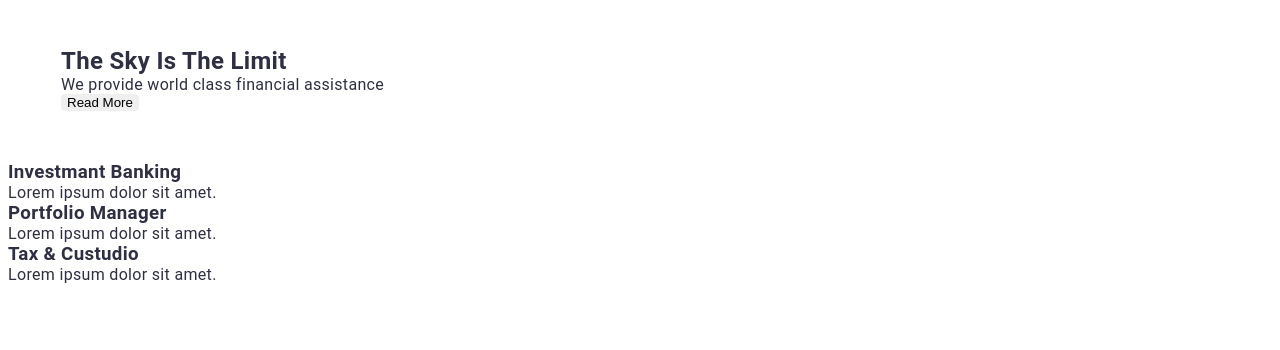
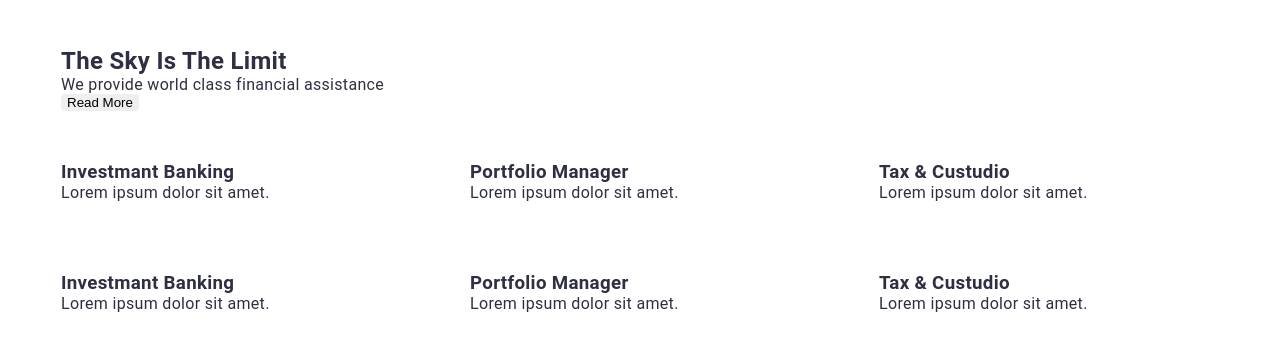
Before and after one commit to ustym-karpiuk/blended-repository, a plain HTML site: page index.html in a window 1280 px wide. Shown: the part 90-440 px from the top of the page. Drawn offline with Linux system fonts and the light colour scheme.

Commit message:
feat: add class and flex

```diff
--- a/css/styles.css
+++ b/css/styles.css
@@ -81,7 +81,7 @@ a {
   clip: rect(0 0 0 0);
   overflow: hidden;
 }
-/* ------------------HADER------------------- */
+/* ------------------HEADER------------------- */
 
 .header {
 }
@@ -113,16 +113,25 @@ a {
 .header-link:focus {
   background-color: tomato;
 }
-.hero{
+
+/* ------------------HERO------------------- */
+.hero {
   padding-top: 50px;
   padding-bottom: 50px;
 }
-.hero-title{
+.hero-title {
+}
+.hero-text {
+}
+.hero-btn {
+}
 
+/* ------------------PROJECTS------------------- */
+.projects-list {
+  display: flex;
+  flex-wrap: wrap;
+  gap: 70px;
 }
-.hero-text{
-
+.projects-item {
+  width: 339px;
 }
-.hero-btn{
-
-}
--- a/index.html
+++ b/index.html
@@ -1,6 +1,5 @@
 <!DOCTYPE html>
 <html lang="en">
-
   <head>
     <meta charset="UTF-8" />
     <meta http-equiv="X-UA-Compatible" content="IE=edge" />
@@ -43,24 +42,37 @@
         </div>
       </section>
       <section>
+        <div class="container">
           <h2 class="visually-hidden">Title</h2>
-      <ul>
-        <li>
+          <ul class="projects-list">
+            <li class="projects-item">
               <h3>Investmant Banking</h3>
               <p>Lorem ipsum dolor sit amet.</p>
             </li>
-        <li>
+            <li class="projects-item">
               <h3>Portfolio Manager</h3>
               <p>Lorem ipsum dolor sit amet.</p>
             </li>
-        <li>
+            <li class="projects-item">
+              <h3>Tax & Custudio</h3>
+              <p>Lorem ipsum dolor sit amet.</p>
+            </li>
+            <li class="projects-item">
+              <h3>Investmant Banking</h3>
+              <p>Lorem ipsum dolor sit amet.</p>
+            </li>
+            <li class="projects-item">
+              <h3>Portfolio Manager</h3>
+              <p>Lorem ipsum dolor sit amet.</p>
+            </li>
+            <li class="projects-item">
               <h3>Tax & Custudio</h3>
               <p>Lorem ipsum dolor sit amet.</p>
             </li>
           </ul>
+        </div>
       </section>
     </main>
     <footer></footer>
   </body>
-
 </html>
```
Lines whose indentation alone changed are shown as unchanged.
